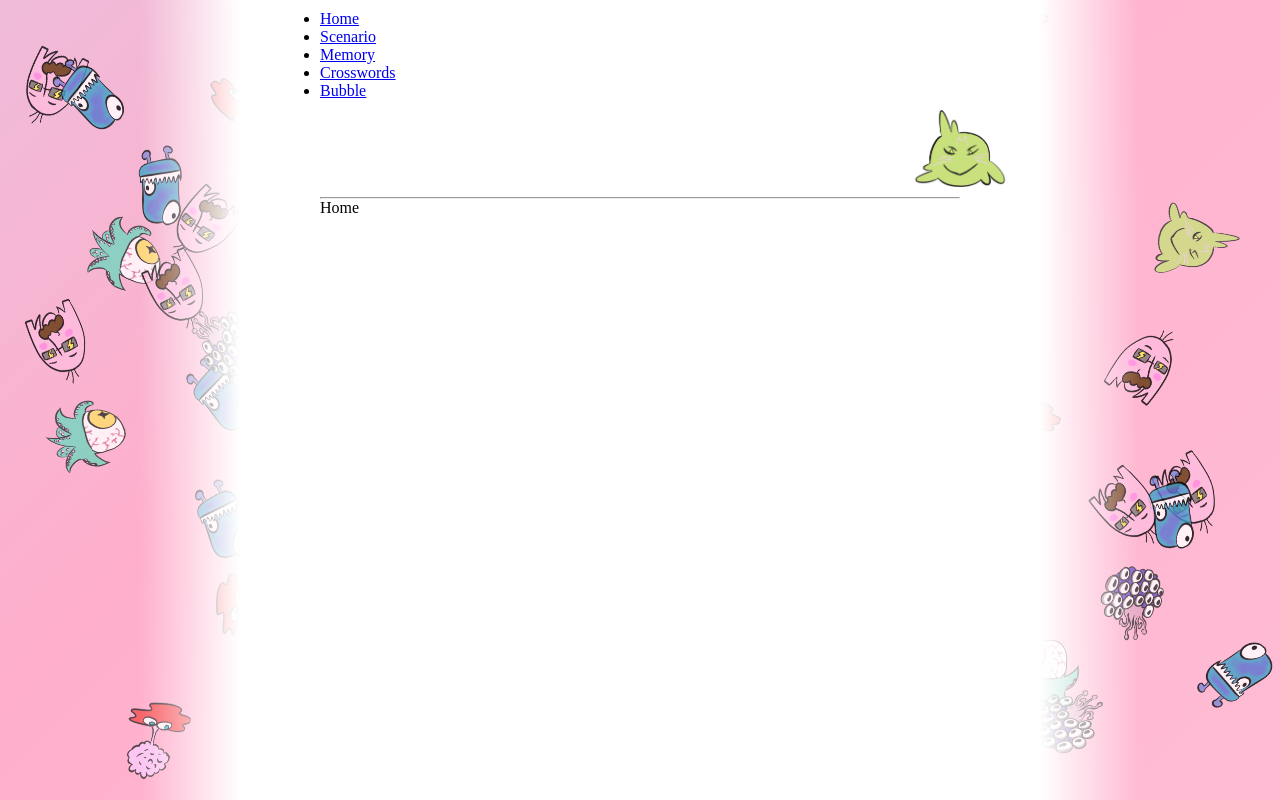
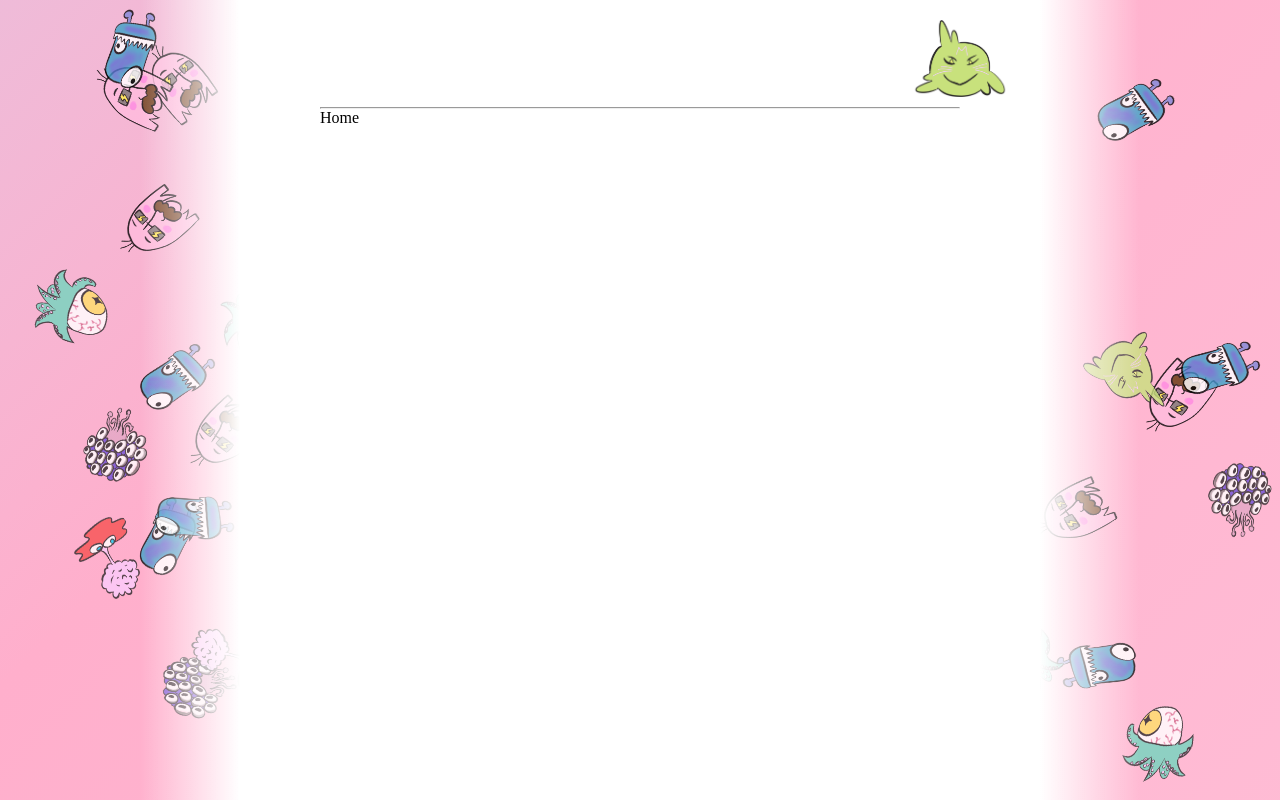
Before and after one commit to lucaasmth/ISToire_de_Q, a React (Create React App) app: page / in a window 1280 px wide. Shown: the top 800 px of the page. Built offline with nearby package versions, Linux system fonts and the light colour scheme.

Commit message:
Fixed navbar

```diff
--- a/src/App.js
+++ b/src/App.js
@@ -29,7 +29,7 @@ export default function App() {
 function Layout() {
   return (
     <div style={{background: 'white'}}>
-      <nav>
+      {/*<nav>
         <ul>
           <li>
             <Link to="/">Home</Link>
@@ -47,7 +47,7 @@ function Layout() {
             <Link to="/bubble">Bubble</Link>
           </li>
         </ul>
-      </nav>
+  </nav>*/}
 
       <Navbar />
 
```
